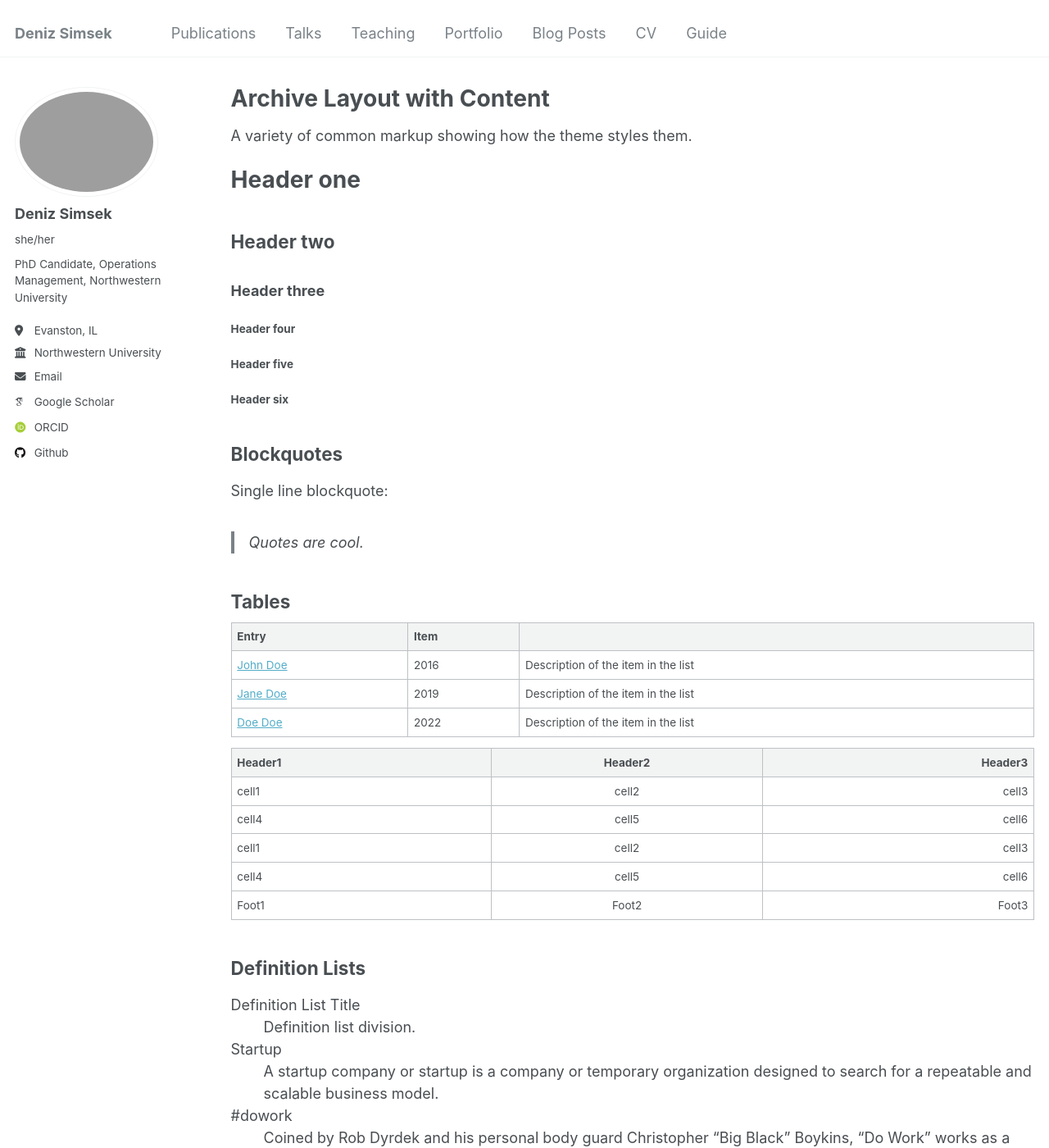
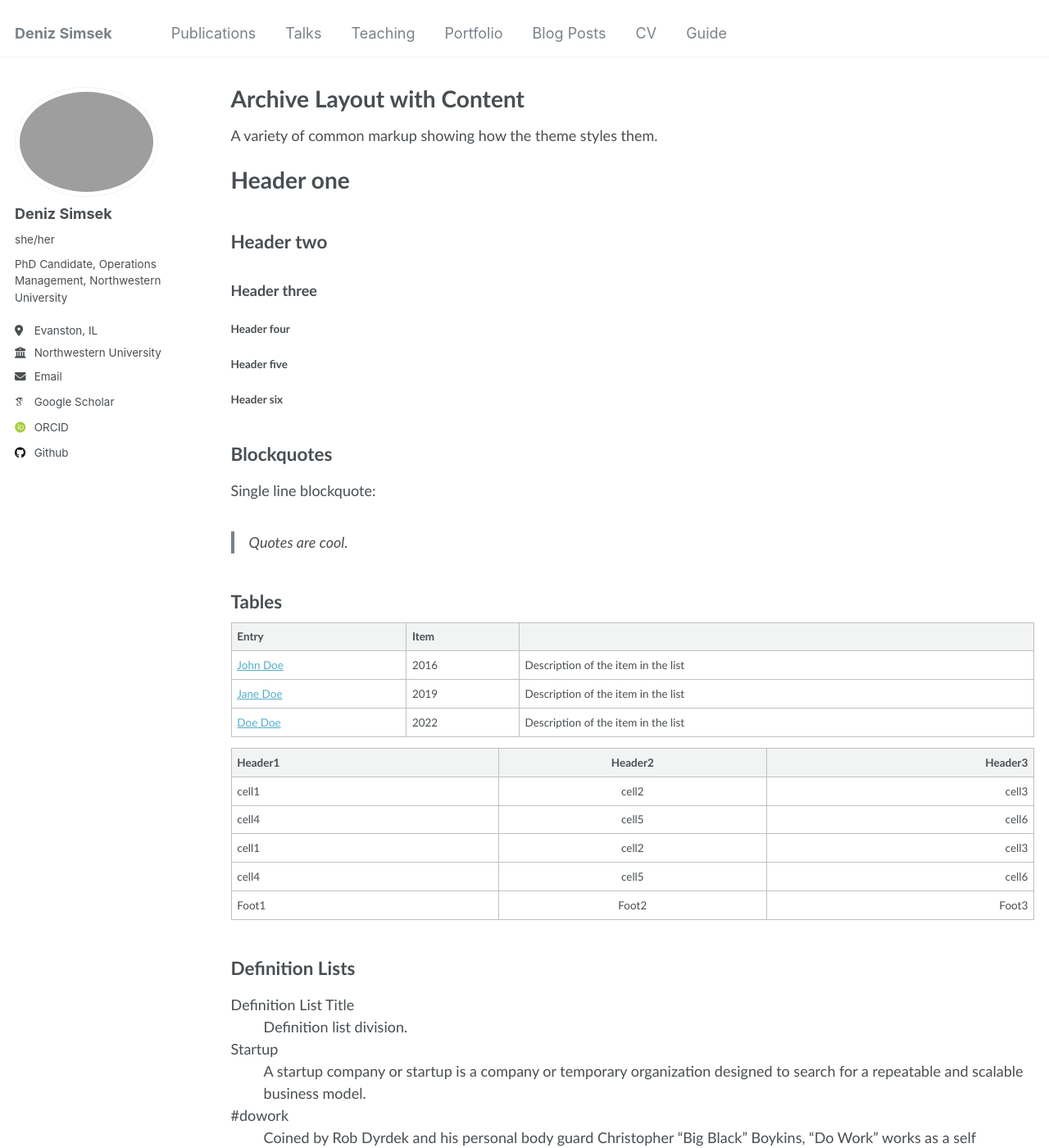
Before and after one commit to deniz-simsek/deniz-simsek, a Jekyll site: the page built from _pages/archive-layout-with-content.md, in a window 1280 px wide and 1400 px high. Shown: the whole window at 82% size. Built offline with Jekyll 4.4.1, drawn with Linux system fonts in a browser that asks for light colours; some web fonts are replaced.

Commit message:
Update _variables.scss

```diff
--- a/_sass/_variables.scss
+++ b/_sass/_variables.scss
@@ -28,9 +28,10 @@ $bodoni                     : "Bodoni MT", serif;
 $calisto                    : "Calisto MT", serif;
 $garamond                   : Garamond, serif;
 
-$global-font-family         : $sans-serif;
-$header-font-family         : $sans-serif;
-$caption-font-family        : $serif;
+/* Set Calibri as the global font */
+$global-font-family         : Calibri, sans-serif;
+$header-font-family         : $global-font-family;
+$caption-font-family        : $global-font-family;
 
 /* type scale */
 $type-size-1                : 2.441em;  // ~39.056px
```
